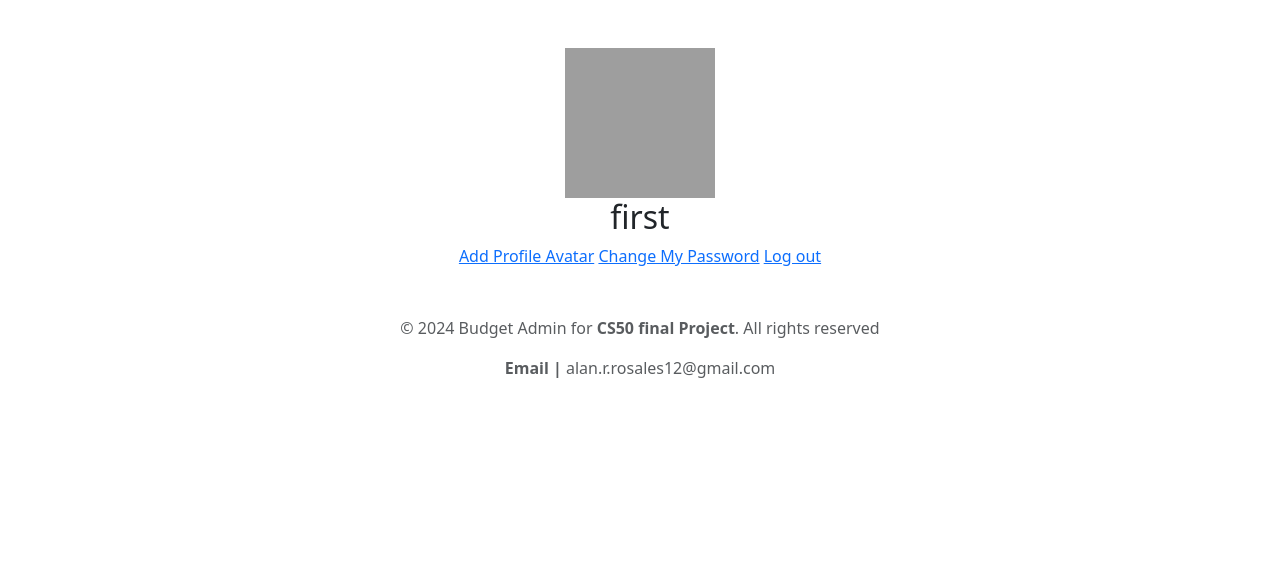
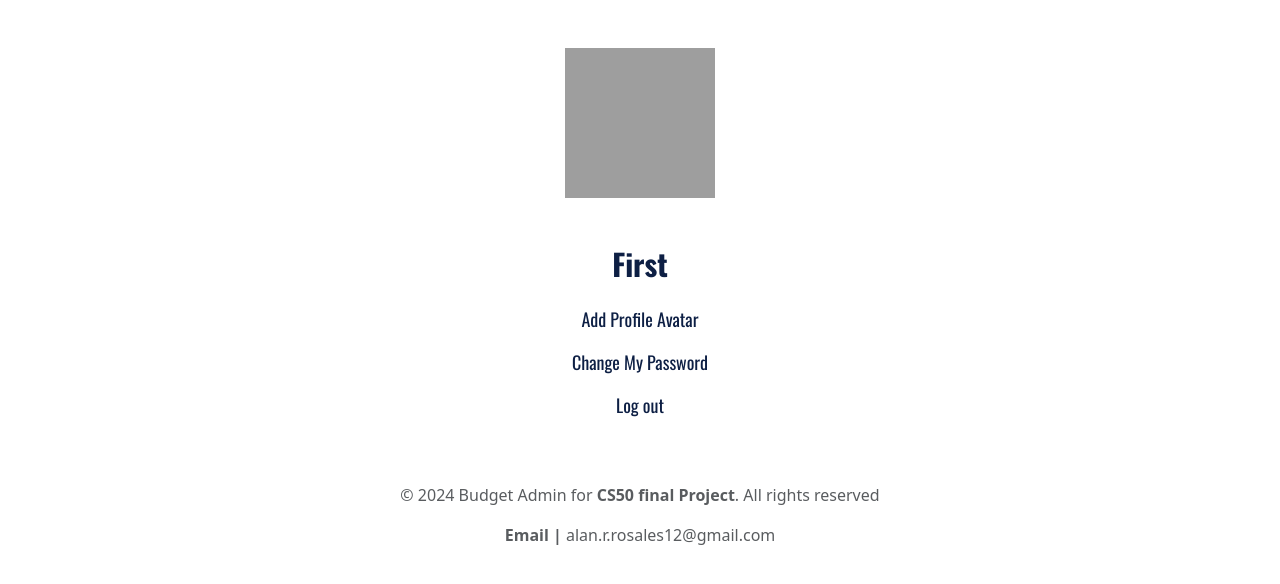
Before and after one commit to RomanRles/final-project, a Flask app: page /user_profile in a window 1280 px wide. Shown: the part 75-659 px from the top of the page. Run offline with Flask 3, Linux system fonts and the light colour scheme; a user stored in the database is signed in; some libraries are stand-ins or nearby versions; grey boxes are pictures that could not be loaded.

Commit message:
Change password route

```diff
--- a/app.py
+++ b/app.py
@@ -196,14 +196,17 @@ def register():
 
 
 
-@app.route("/user_profile", methods=["GET"])
+@app.route("/user_profile", methods=['GET'])
 @login_required
 def user_profile():
     """ Manage User profile options """
     if request.method == "GET":
         user_id = session["user_id"]
         user_data = db.execute("SELECT username, profile_image FROM users WHERE id = ?", user_id)
-        return render_template("user_profile.html", user=user_data[0])
+        if user_data:
+            return render_template("user_profile.html", user=user_data[0])
+        else:
+            return render_template("error.html", message="User not found")
 
 
 @app.route('/upload_image', methods=['GET', 'POST'])
@@ -232,9 +235,18 @@ def upload_image():
 
             flash("profile image uploaded successfully!")
 
-            return redirect(url_for('user_profile'))
+            return redirect('/user_profile')
+    else:
+        return render_template('image_picker.html')
 
-    return render_template('user_profile.html')
+
+    @app.route('/change_password', methods=['GET', 'POST'])
+    @login_required
+    def change_password():
+        if request.method == 'GET':
+            user_id = session.get('user_id')
+            return render_template('change_password.html')
+
 
 if __name__ == "__main__":
     app.run(debug=True)
--- a/templates/user_profile.html
+++ b/templates/user_profile.html
@@ -8,8 +8,8 @@
 <div class="container">
     <div style="border-radius: 50%;">
         <!-- If User has image, post it here-->
-         {% if user["profile_image"] %}
-         <img src="{{ url_for('static', filename='uploads/' + user['profile_image']) }}" alt="Profile Image" class="img-fluid" style="width: 150px; height: 150px;">
+         {% if user['profile_image'] %}
+         <img src="{{ url_for('static', filename=user['profile_image'].replace('static/', '')) }}" alt="Profile Image" class="img-fluid" style="width: 150px; height: 150px; border-radius: 50%;">
          {% else %}
          <img src="{{ url_for('static', filename='default_profile.png') }}" alt="Default Profile" class="img-fluid" style="width: 150px; height: 150px;">
          {% endif %}
@@ -17,15 +17,15 @@
     <div class="center">
         <!-- Username -->
         <div class="center">
-            <h2>
+            <h2 class="text-capitalize titles mt-5 mb-4">
                 {{ user['username'] }}
             </h2>
         </div>
     </div>
 </div>
-<div class="container">
-    <a href="/set_image">Add Profile Avatar</a>
-    <a href="/change_password">Change My Password</a>
-    <a href="/logout">Log out</a>
+<div class="container flex-column d-flex justify-content-between mb-3 mt-3">
+    <a href="/upload_image" class="text-decoration-none mb-3 titles-small" style="font-weight: 400;">Add Profile Avatar</a>
+    <a href="/change_password" class="text-decoration-none mb-3 titles-small" style="font-weight: 400;">Change My Password</a>
+    <a href="/logout" class="text-decoration-none titles-small" style="font-weight: 400;">Log out</a>
 </div>
 {% endblock %}
```
Also changed, not shown: templates/change_password.html (added, +21 -0 lines), budget_admin.db, static/uploads/Tu_historia_Felicitacion_Feliz_Navidad_Acuarela_dibujado_Verde_y_rojo.jpg (added), 3 other files.
